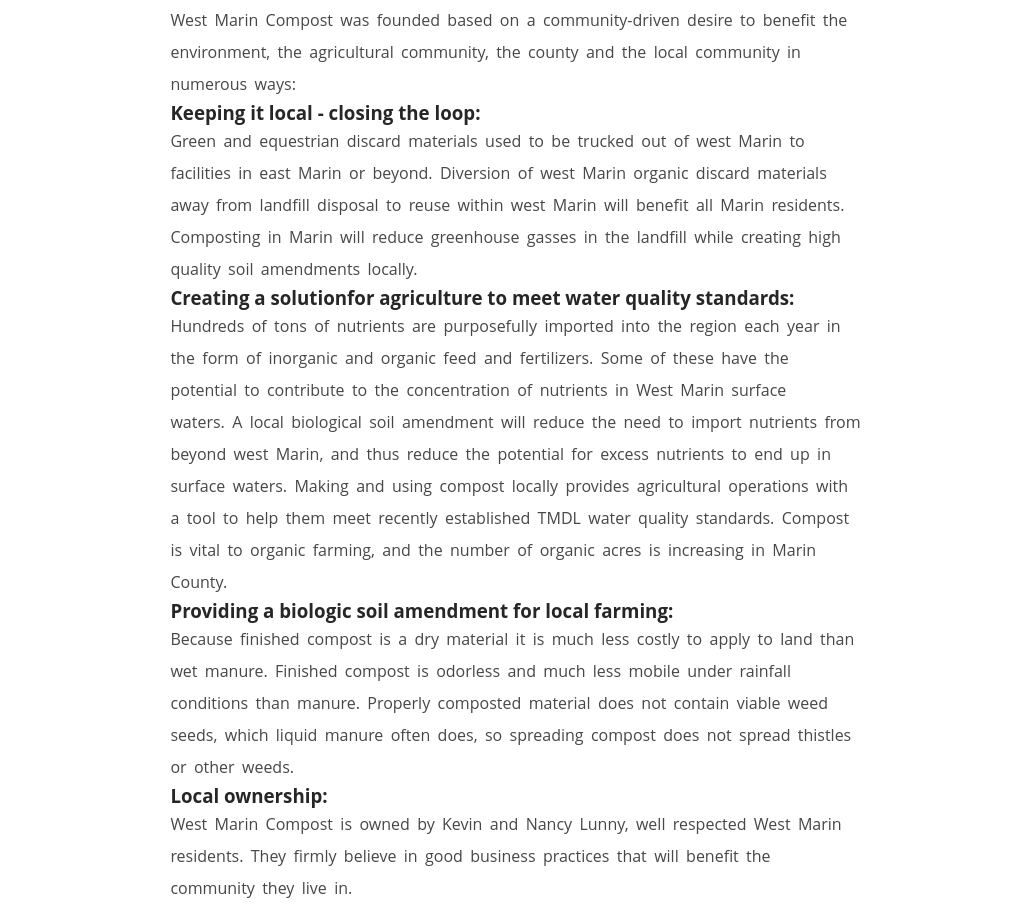
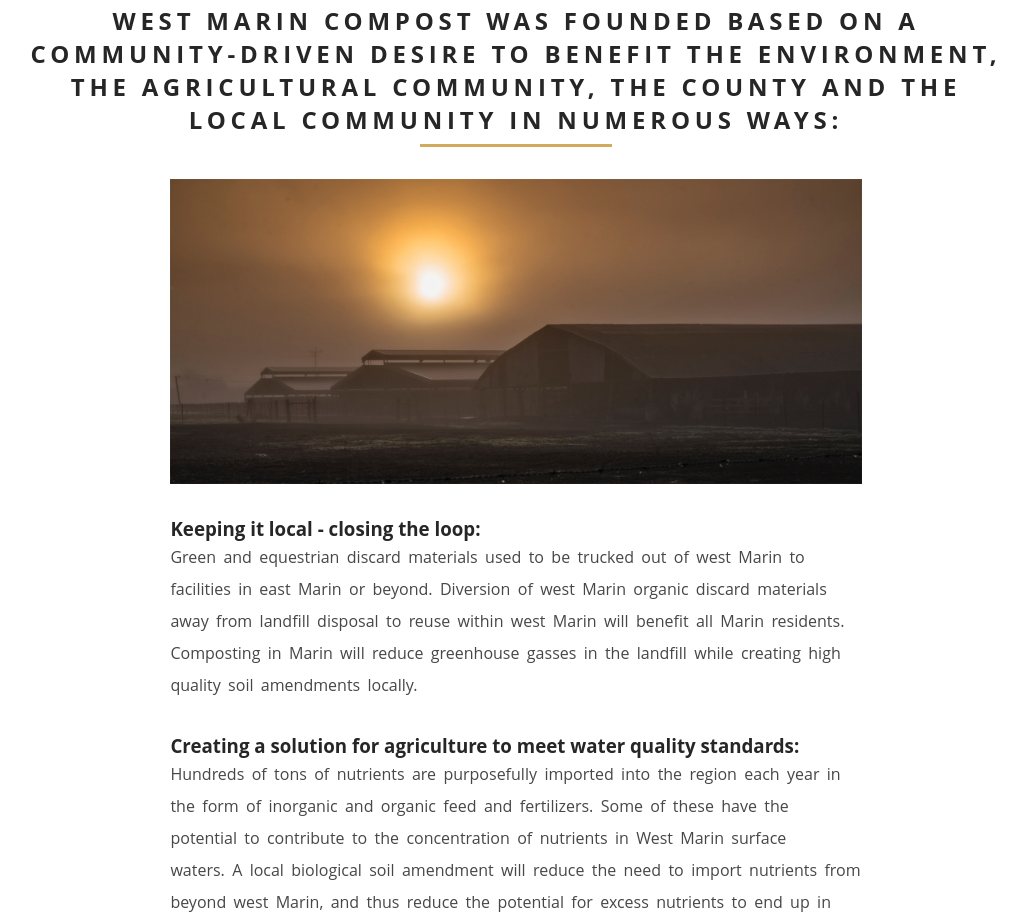
Before and after one commit to xanderbakx/west-marin-compost, a Gatsby site: page /about in a window 1280 px wide. Shown: the part 518-1430 px from the top of the page, without its empty margins (124-1150 px from the left). Built offline with nearby package versions, Linux system fonts and the light colour scheme; Gatsby itself is replaced by a stand-in of ours.

```diff
--- a/package.json
+++ b/package.json
@@ -21,11 +21,14 @@
     "node-sass": "^4.11.0",
     "prop-types": "^15.6.2",
     "react": "^16.8.0",
+    "react-accessible-accordion": "^2.4.5",
+    "react-css-grid": "^2.0.0-0",
     "react-dom": "^16.8.0",
     "react-helmet": "^5.2.0",
     "react-icons": "^3.3.0",
     "sharp": "^0.21.3",
-    "styled-components": "^4.1.3"
+    "styled-components": "^4.1.3",
+    "styled-css-grid": "^1.2.1"
   },
   "keywords": [
     "gatsby"
--- a/src/components/AboutComponent/AboutContent.js
+++ b/src/components/AboutComponent/AboutContent.js
@@ -3,25 +3,43 @@
 import styled from 'styled-components'
 import { Link } from 'gatsby'
 import { styles } from '../../utils'
+import { StaticQuery, graphql } from "gatsby"
+import Img from 'gatsby-image'
 
 export default class AboutContent extends Component {
   render() {
     return (
       <Section>
-        {/* <Title message="let us tell you" title="our mission" /> */}
+        <Title message="" title="West Marin Compost was founded based on a community-driven desire to benefit the environment, the agricultural community, the county and the local community in numerous ways:" />
         <AboutContentWrapper>
-          <p className="text">West Marin Compost was founded based on a community-driven desire to benefit the environment, the agricultural community, the county and the local community in numerous ways:</p>
-          <h3>Keeping it local - closing the loop:</h3>
-          <p className="text">Green and equestrian discard materials used to be trucked out of west Marin to facilities in east Marin or beyond. Diversion of west Marin organic discard materials away from landfill disposal to reuse within west Marin will benefit all Marin residents. Composting in Marin will reduce greenhouse gasses in the landfill while creating high quality soil amendments locally.</p>
-          <h3>Creating a solutionfor agriculture to meet water quality standards:</h3>
-          <p className="text">Hundreds of tons of nutrients are purposefully imported into the region each year in the form of inorganic and organic feed and fertilizers. Some of these have the potential to contribute to the concentration of nutrients in West Marin surface waters. A local biological soil amendment will reduce the need to import nutrients from beyond west Marin, and thus reduce the potential for excess nutrients to end up in surface waters. Making and using compost locally provides agricultural operations with a tool to help them meet recently established TMDL water quality standards. Compost is vital to organic farming, and the number of organic acres is increasing in Marin County.</p>
+          <StaticQuery
+            query={graphql`
+              query {
+                dairyBarn: file(relativePath: { eq: "dairy-barn.jpg" }) {
+                  childImageSharp {
+                    fluid(maxWidth: 1000) {
+                      ...GatsbyImageSharpFluid_tracedSVG
+                    }
+                  }
+                }
+              }
+            `}
+            render={data => <Img fluid={data.dairyBarn.childImageSharp.fluid} />}
+          />
+          <h3 style={{ paddingTop: '2rem' }}>Keeping it local - closing the loop:</h3>
+          <p className="text" style={{ paddingBottom: '2rem' }}>Green and equestrian discard materials used to be trucked out of west Marin to facilities in east Marin or beyond. Diversion of west Marin organic discard materials away from landfill disposal to reuse within west Marin will benefit all Marin residents. Composting in Marin will reduce greenhouse gasses in the landfill while creating high quality soil amendments locally.</p>
+
+          <h3>Creating a solution for agriculture to meet water quality standards:</h3>
+          <p className="text" style={{ paddingBottom: '2rem' }}>Hundreds of tons of nutrients are purposefully imported into the region each year in the form of inorganic and organic feed and fertilizers. Some of these have the potential to contribute to the concentration of nutrients in West Marin surface waters. A local biological soil amendment will reduce the need to import nutrients from beyond west Marin, and thus reduce the potential for excess nutrients to end up in surface waters. Making and using compost locally provides agricultural operations with a tool to help them meet recently established TMDL water quality standards. Compost is vital to organic farming, and the number of organic acres is increasing in Marin County.</p>
+
           <h3>Providing a biologic soil amendment for local farming:</h3>
-          <p className="text">Because finished compost is a dry material it is much less costly to apply to land than wet manure. Finished compost is odorless and much less mobile under rainfall conditions than manure. Properly composted material does not contain viable weed seeds, which liquid manure often does, so spreading compost does not spread thistles or other weeds.</p>
+          <p className="text" style={{ paddingBottom: '2rem' }}>Because finished compost is a dry material it is much less costly to apply to land than wet manure. Finished compost is odorless and much less mobile under rainfall conditions than manure. Properly composted material does not contain viable weed seeds, which liquid manure often does, so spreading compost does not spread thistles or other weeds.</p>
           <h3>Local ownership:</h3>
-          <p className="text">West Marin Compost is owned by Kevin and Nancy Lunny, well respected West Marin residents. They firmly believe in good business practices that will benefit the community they live in.</p>
+          <p className="text" style={{ paddingBottom: '2rem' }}>West Marin Compost is owned by Kevin and Nancy Lunny, well respected West Marin residents. They firmly believe in good business practices that will benefit the community they live in.</p>
           <Link to="/about" style={{ textDecoration: 'none' }}>
             <SectionButton style={{ margin: '2rem auto' }}>About</SectionButton>
           </Link>
+
         </AboutContentWrapper>
       </Section>
     )
--- a/src/utils/Title.js
+++ b/src/utils/Title.js
@@ -19,6 +19,8 @@
 
 const TitleWrapper = styled.div`
   text-align: center;
+  max-width: 992px;
+  margin: 2rem auto;
   .message {
     ${styles.textSlanted};
     ${styles.letterSpacing({ spacing: '0.3rem' })};
@@ -27,13 +29,21 @@
   }
   .title {
     ${styles.letterSpacing({ spacing: '0.3rem' })};
-    font-size: 2rem;
+    font-size: 1rem;
     text-transform: uppercase;
+    @media (min-width: 768px) {
+      font-size: 1.2rem;
+    }
+    @media (min-width: 992px) {
+      font-size: 1.5rem;
+    }
   }
   .underline {
-    width: 5rem;
+    width: 12rem;
     height: 0.2rem;
     background:${styles.colors.mainYellow};
     margin: 0.5rem auto;
   }
+
+
 `
```
Also changed, not shown: src/components/ProductsComponent/CompostItem.js (added, +34 -0 lines), src/pages/products.js (+41 -1 lines), src/images/dairy-barn.jpg (added), 2 other files.
